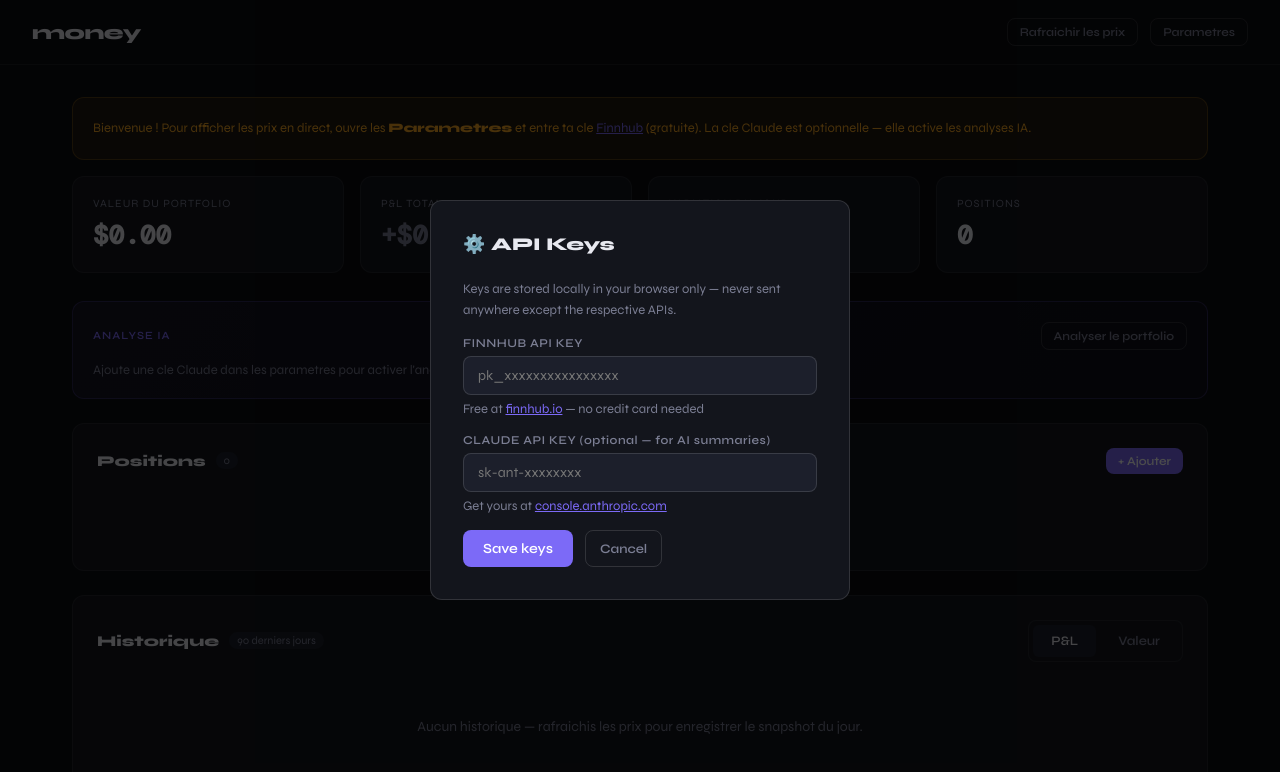
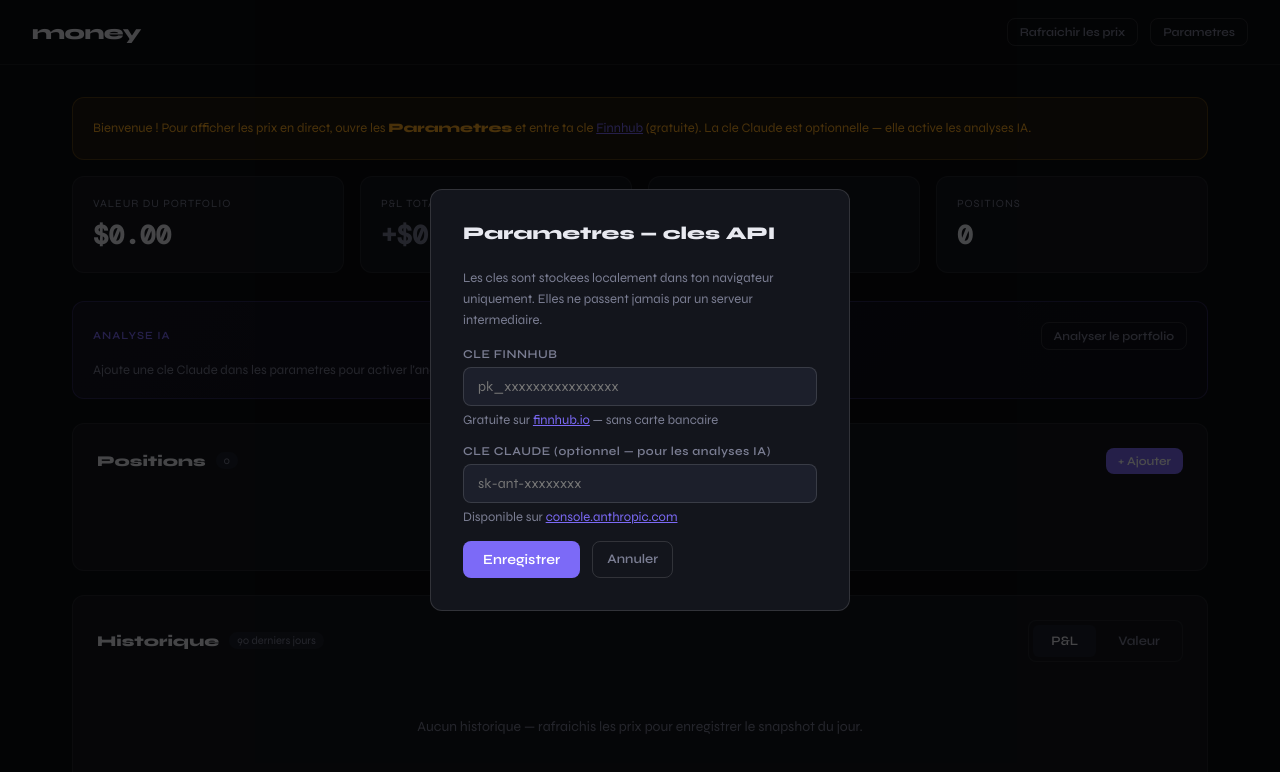
Before and after one commit to Anna-Paulina/money, a React (Vite) app: page / in a window 1280 px wide. Both pictures are taken after a click on the button "Parametres". Shown: the top 772 px of the page. Built offline with nearby package versions, Linux system fonts and the light colour scheme.

Commit message:
Update SettingsModal.jsx

```diff
--- a/src/components/SettingsModal.jsx
+++ b/src/components/SettingsModal.jsx
@@ -1,9 +1,19 @@
+/**
+ * SettingsModal.jsx
+ * Modal de configuration des cles API (Finnhub + Claude si besoin un jour).
+ *
+ * Les cles sont stockees dans localStorage via saveApiKeys().
+ * Elles ne sont jamais envoyeesa d'autres serveurs — uniquement aux APIs concernees au moment des appels.
+ * normalement+
+ *
+ * NOTE : les champs sont en type="password" pour eviter que les cles soient visibles a l'ecran, mais je sais pas si ça marche vraiment bien zebi, je comprends pas comment ils font les indiens
+ */
 import { useState } from 'react'
 import { saveApiKeys } from '../utils/storage'
 
 export default function SettingsModal({ keys, onSave, onClose }) {
   const [finnhub, setFinnhub] = useState(keys.finnhub || '')
-  const [claude, setClaude] = useState(keys.claude || '')
+  const [claude, setClaude]   = useState(keys.claude  || '')
 
   function handleSave() {
     const updated = { finnhub, claude }
@@ -15,13 +25,15 @@ export default function SettingsModal({ keys, onSave, onClose }) {
   return (
     <div className="modal-overlay" onClick={onClose}>
       <div className="modal" onClick={e => e.stopPropagation()}>
-        <div className="modal-title">⚙️ API Keys</div>
+        <div className="modal-title">Parametres — cles API</div>
+
         <p className="text-muted text-sm mb-4" style={{ lineHeight: 1.6 }}>
-          Keys are stored locally in your browser only — never sent anywhere except the respective APIs.
+          Les cles sont stockees localement dans ton navigateur uniquement.
+          Elles ne passent jamais par un serveur intermediaire.
         </p>
 
         <div className="form-field">
-          <label>FINNHUB API KEY</label>
+          <label>CLE FINNHUB</label>
           <input
             type="password"
             placeholder="pk_xxxxxxxxxxxxxxxx"
@@ -29,12 +41,16 @@ export default function SettingsModal({ keys, onSave, onClose }) {
             onChange={e => setFinnhub(e.target.value)}
           />
           <p className="text-muted text-sm" style={{ marginTop: 6 }}>
-            Free at <a href="https://finnhub.io" target="_blank" rel="noopener noreferrer" style={{ color: 'var(--accent)' }}>finnhub.io</a> — no credit card needed
+            Gratuite sur{' '}
+            <a href="https://finnhub.io" target="_blank" rel="noopener noreferrer" style={{ color: 'var(--accent)' }}>
+              finnhub.io
+            </a>{' '}
+            — sans carte bancaire
           </p>
         </div>
 
         <div className="form-field">
-          <label>CLAUDE API KEY (optional — for AI summaries)</label>
+          <label>CLE CLAUDE (optionnel — pour les analyses IA)</label>
           <input
             type="password"
             placeholder="sk-ant-xxxxxxxx"
@@ -42,13 +58,16 @@ export default function SettingsModal({ keys, onSave, onClose }) {
             onChange={e => setClaude(e.target.value)}
           />
           <p className="text-muted text-sm" style={{ marginTop: 6 }}>
-            Get yours at <a href="https://console.anthropic.com" target="_blank" rel="noopener noreferrer" style={{ color: 'var(--accent)' }}>console.anthropic.com</a>
+            Disponible sur{' '}
+            <a href="https://console.anthropic.com" target="_blank" rel="noopener noreferrer" style={{ color: 'var(--accent)' }}>
+              console.anthropic.com
+            </a>
           </p>
         </div>
 
         <div className="flex gap-3" style={{ marginTop: 8 }}>
-          <button className="btn-primary" onClick={handleSave}>Save keys</button>
-          <button className="btn-ghost" onClick={onClose}>Cancel</button>
+          <button className="btn-primary" onClick={handleSave}>Enregistrer</button>
+          <button className="btn-ghost" onClick={onClose}>Annuler</button>
         </div>
       </div>
     </div>
```
